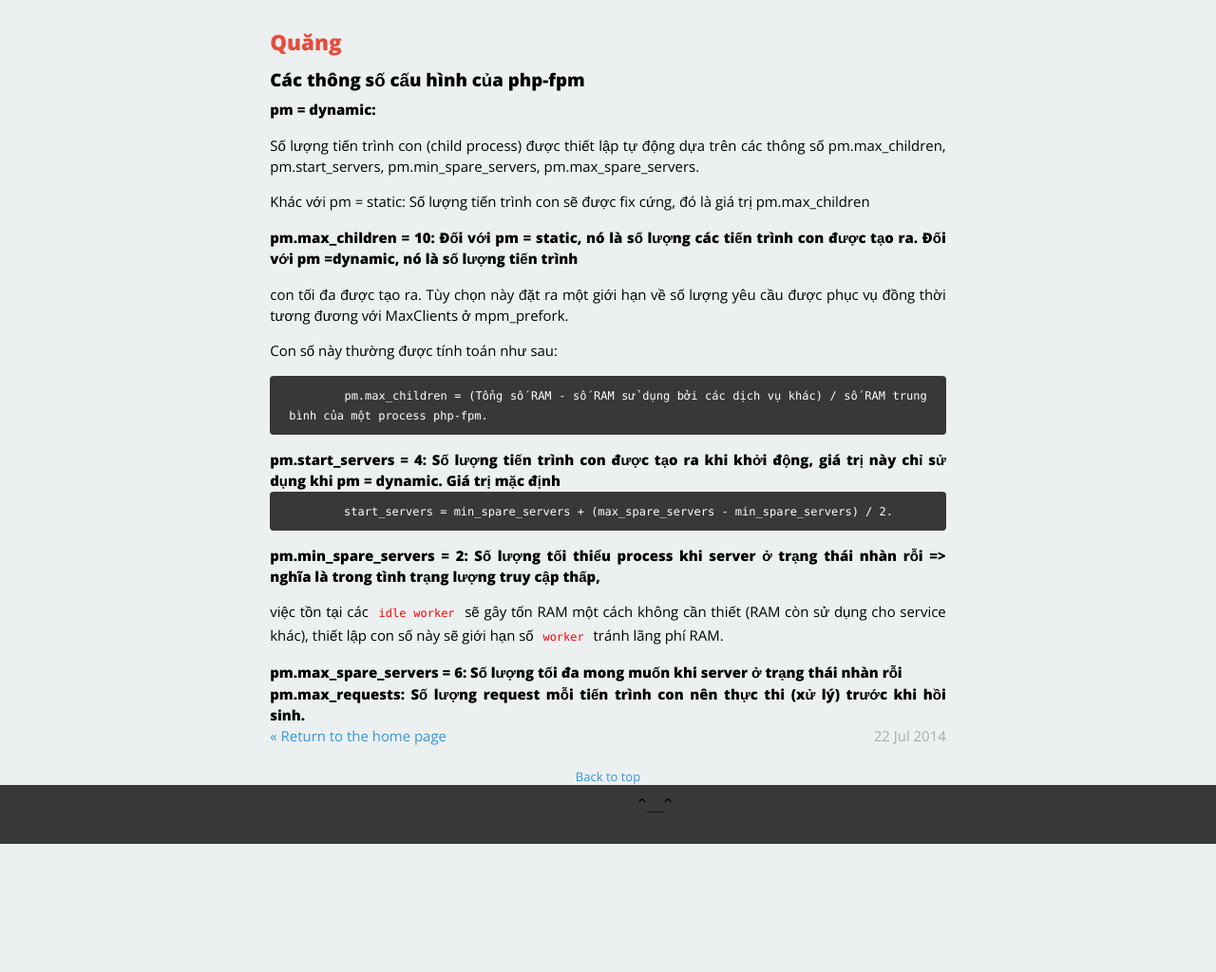
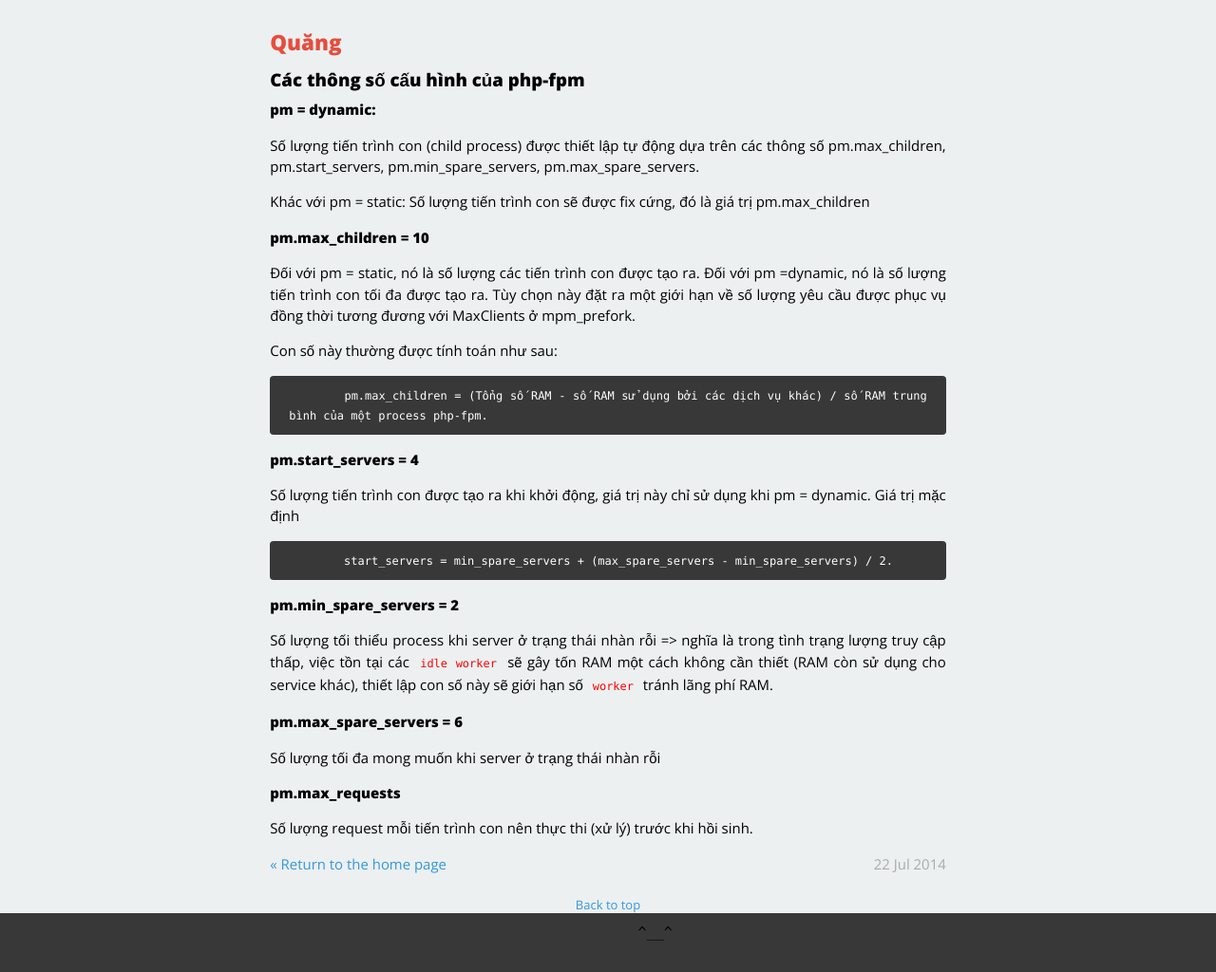
Before and after one commit to gitter-badger/xluffy.github.io, a Jekyll site: the page built from _posts/2014-07-22-thong-so-fpm.md, in a window 1280 px wide. Shown: the whole page at 95% size. Built offline with Jekyll 4.4.1, drawn with Linux system fonts in a browser that asks for light colours; Markdown is read by kramdown in place of the engine named in the settings; before the commit the page ends 900 px from its top, so only the background shows below that.

Commit message:
fix lại heading, chỉ tiêu đề, nội dung đẩy xuống dưới

````diff
--- a/_posts/2014-07-22-thong-so-fpm.md
+++ b/_posts/2014-07-22-thong-so-fpm.md
@@ -14,7 +14,9 @@
 
 Khác với pm = static: Số lượng tiến trình con sẽ được fix cứng, đó là giá trị pm.max_children
 
-#### pm.max\_children = 10: Đối với pm = static, nó là số lượng các tiến trình con được tạo ra. Đối với pm =dynamic, nó là số lượng tiến trình
+#### pm.max\_children = 10
+
+Đối với pm = static, nó là số lượng các tiến trình con được tạo ra. Đối với pm =dynamic, nó là số lượng tiến trình
 con tối đa được tạo ra. Tùy chọn này đặt ra một giới hạn về số lượng yêu cầu được phục vụ đồng thời tương đương với MaxClients ở mpm\_prefork.
 
 Con số này thường được tính toán như sau:
@@ -23,15 +25,23 @@
 	pm.max_children = (Tổng số RAM - số RAM sử dụng bởi các dịch vụ khác) / số RAM trung bình của một process php-fpm.
 ```
 
-#### pm.start_servers = 4: Số lượng tiến trình con được tạo ra khi khởi động, giá trị này chỉ sử dụng khi pm = dynamic. Giá trị mặc định
+#### pm.start_servers = 4
+
+Số lượng tiến trình con được tạo ra khi khởi động, giá trị này chỉ sử dụng khi pm = dynamic. Giá trị mặc định
 
 ```
 	start_servers = min_spare_servers + (max_spare_servers - min_spare_servers) / 2.
 ```
 
-#### pm.min\_spare\_servers = 2: Số lượng tối thiểu process khi server ở trạng thái nhàn rỗi => nghĩa là trong tình trạng lượng truy cập thấp,
+#### pm.min\_spare\_servers = 2
+
+Số lượng tối thiểu process khi server ở trạng thái nhàn rỗi => nghĩa là trong tình trạng lượng truy cập thấp,
 việc tồn tại các `idle worker` sẽ gây tốn RAM một cách không cần thiết (RAM còn sử dụng cho service khác), thiết lập con số này sẽ giới hạn số `worker` tránh lãng phí RAM.
 
-#### pm.max\_spare\_servers = 6: Số lượng tối đa mong muốn khi server ở trạng thái nhàn rỗi
+#### pm.max\_spare\_servers = 6
 
-#### pm.max_requests: Số lượng request mỗi tiến trình con nên thực thi (xử lý) trước khi hồi sinh.
+Số lượng tối đa mong muốn khi server ở trạng thái nhàn rỗi
+
+#### pm.max_requests
+
+Số lượng request mỗi tiến trình con nên thực thi (xử lý) trước khi hồi sinh.
````
